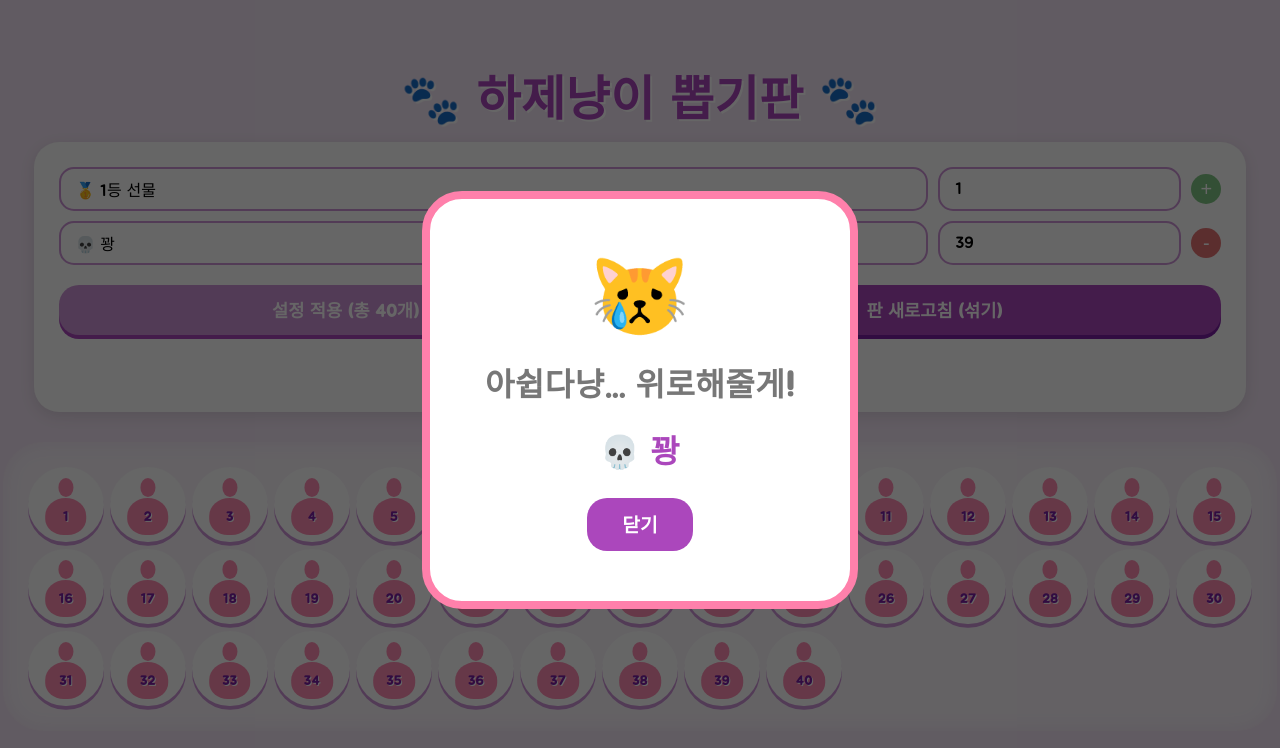
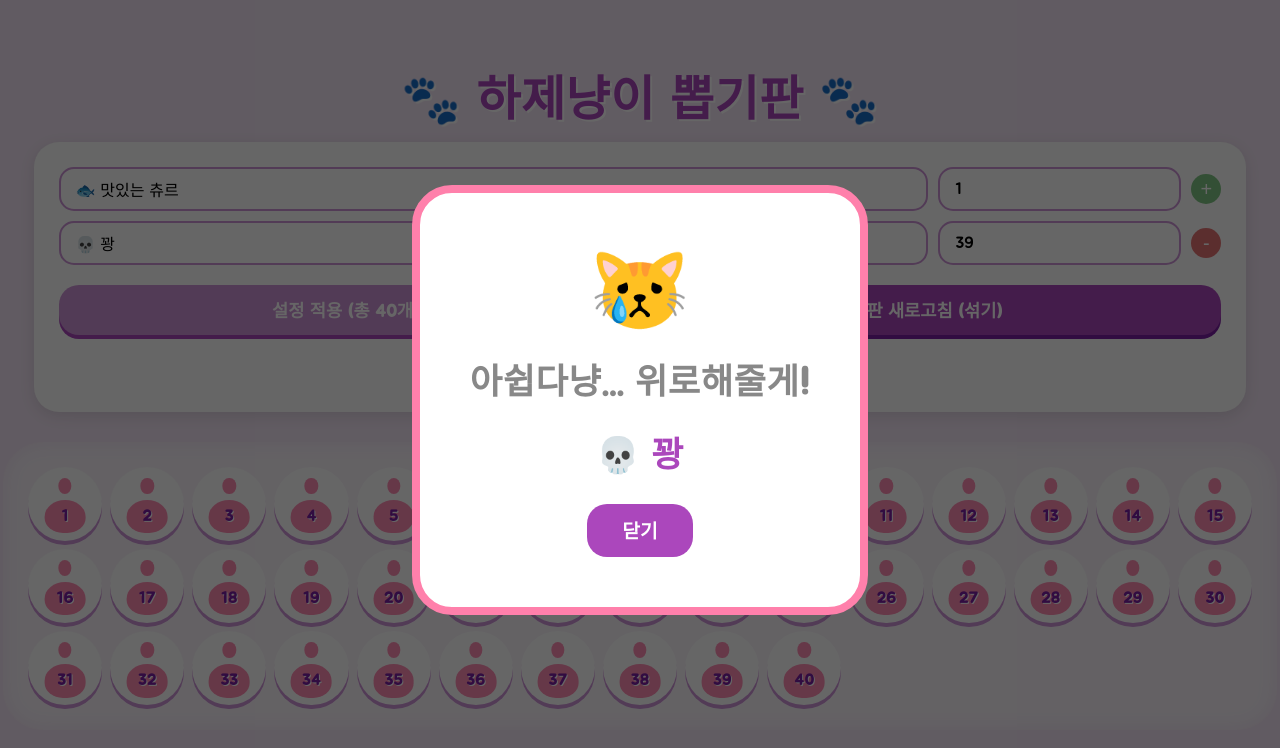
Before and after one commit to GAMZA0123/haje_nayng_2, a plain HTML site: page index.html in a window 1280 px wide. Both pictures are taken after a click on the element "10". Drawn offline with Linux system fonts and the light colour scheme; a web font is replaced by a local one.

Commit message:
index.html

```diff
--- a/index.html
+++ b/index.html
@@ -9,7 +9,7 @@
             --light-purple: #f3e5f5;
             --main-purple: #ce93d8;
             --dark-purple: #ab47bc;
-            --jelly-pink: #ff80ab; /* 젤리 색상 */
+            --jelly-pink: #ff80ab;
             --number-color: #7b1fa2;
             --font-round: 'Jua', 'Gaegu', sans-serif;
         }
@@ -83,25 +83,23 @@
         .reset-btn { background: var(--dark-purple); box-shadow: 0 4px 0 #7b1fa2; }
         .refresh-btn:active, .reset-btn:active { transform: translateY(4px); box-shadow: none; }
 
-        /* 뽑기판 영역 - 가로 20개 레이아웃 개선 */
+        /* 가로 20줄 레이아웃 */
         .board {
             display: grid;
             grid-template-columns: repeat(20, 1fr);
-            gap: clamp(4px, 0.5vw, 10px); /* 간격을 유동적으로 */
+            gap: 8px;
             width: 100%;
-            max-width: 1600px; /* 더 넓게 */
+            max-width: 1600px;
             background: rgba(255, 255, 255, 0.6);
             padding: 25px;
             border-radius: 40px;
             box-shadow: inset 0 0 20px rgba(171, 71, 188, 0.1);
         }
 
-        /* 반응형 대응: 화면이 좁아지면 줄 수 조절 */
         @media (max-width: 1400px) { .board { grid-template-columns: repeat(15, 1fr); } }
         @media (max-width: 1000px) { .board { grid-template-columns: repeat(10, 1fr); } }
         @media (max-width: 600px) { .board { grid-template-columns: repeat(5, 1fr); } }
 
-        /* 발바닥 디자인 복구 및 개선 */
         .paw-item {
             aspect-ratio: 1 / 1;
             width: 100%;
@@ -110,7 +108,7 @@
             position: relative;
             cursor: pointer;
             transition: transform 0.2s;
-            box-shadow: 0 clamp(2px, 0.3vw, 5px) 0 var(--main-purple);
+            box-shadow: 0 4px 0 var(--main-purple);
             display: flex;
             justify-content: center;
             align-items: center;
@@ -118,55 +116,45 @@
 
         .paw-item:hover { transform: scale(1.2); z-index: 10; }
 
-        /* 발바닥 번호 위치 개선 */
         .paw-number {
             position: absolute;
-            bottom: 22%; /* 젤리 중앙보다 약간 위에 */
+            bottom: 20%;
             left: 50%;
             transform: translateX(-50%);
             z-index: 5;
             font-weight: bold;
-            font-size: clamp(10px, 1vw, 16px);
+            font-size: clamp(10px, 1.2vw, 18px);
             color: var(--number-color);
             pointer-events: none;
             text-shadow: 1px 1px 0px white;
         }
 
-        /* 큰 젤리 패드 디자인 복구 */
+        /* 말랑말랑 발바닥 디자인 */
         .paw-item::before {
-            content: '';
-            position: absolute;
-            bottom: 10%; /* 아래쪽 배치 */
-            left: 50%;
+            content: ''; position: absolute; bottom: 10%; left: 50%;
             transform: translateX(-50%);
-            width: 55%; /* 너비 최적화 */
-            height: 48%; /* 높이 최적화 */
+            width: 55%; height: 45%;
             background: var(--jelly-pink);
             border-radius: 50% 50% 45% 45%;
             opacity: 0.9;
-            z-index: 2;
+            z-index: 1;
         }
 
-        /* 작은 발가락 젤리 디자인 복구 */
         .paw-item::after {
-            content: '';
-            position: absolute;
-            top: 15%; /* 위쪽 배치 */
-            left: 50%;
+            content: ''; position: absolute; top: 15%; left: 50%;
             transform: translateX(-50%);
-            width: 20%; /* 개별 발가락 너비 */
-            height: 25%; /* 개별 발가락 높이 */
+            width: 18%; height: 22%;
             background: var(--jelly-pink);
             border-radius: 50%;
-            /* 그림자를 이용해 3개의 발가락 구현, 간격 최적화 */
             box-shadow: -155% 45% 0 var(--jelly-pink), 155% 45% 0 var(--jelly-pink);
             opacity: 0.9;
-            z-index: 3;
+            z-index: 2;
         }
 
         .paw-item.opened { background: #eee; opacity: 0.3; pointer-events: none; box-shadow: none; transform: scale(0.85); }
         .paw-item.opened .paw-number { display: none; }
 
+        /* 팝업 디자인 */
         .modal {
             display: none; position: fixed; top: 0; left: 0; width: 100%; height: 100%;
             background: rgba(0,0,0,0.6); justify-content: center; align-items: center; z-index: 100;
@@ -181,19 +169,12 @@
         }
 
         @keyframes pop { from { transform: scale(0.5); } to { transform: scale(1); } }
-        .reward-text { font-size: 32px; font-weight: bold; color: var(--dark-purple); margin-top: 20px; }
+        .reward-text { font-size: 35px; font-weight: bold; color: var(--dark-purple); margin-top: 20px; }
 
         .close-modal-btn {
-            margin-top: 25px;
-            padding: 12px 35px;
-            border-radius: 20px;
-            border: none;
-            background: var(--dark-purple);
-            color: white;
-            cursor: pointer;
-            font-weight: bold;
-            font-size: 1.2rem;
-            font-family: var(--font-round);
+            margin-top: 25px; padding: 12px 35px; border-radius: 20px; border: none;
+            background: var(--dark-purple); color: white; cursor: pointer;
+            font-weight: bold; font-size: 1.2rem; font-family: var(--font-round);
         }
     </style>
 </head>
@@ -203,7 +184,6 @@
 
     <div class="admin-panel">
         <div id="rewardInputs"></div>
-
         <div class="button-group">
             <button class="refresh-btn" onclick="initBoard()">설정 적용 (총 <span id="totalCountDisplay">0</span>개)</button>
             <button class="reset-btn" onclick="resetCurrentBoard()">판 새로고침 (섞기)</button>
@@ -218,7 +198,7 @@
     <div class="modal" id="resultModal">
         <div class="modal-content">
             <div id="modalIcon" style="font-size: 80px; margin-bottom: 10px;">🐱</div>
-            <h2 id="modalTitle" style="font-size: 2rem; color: #555; margin: 10px 0;">두구두구... 축하한다냥!</h2>
+            <h2 id="modalTitle" style="font-size: 2.2rem; color: #555; margin: 10px 0;">두구두구... 축하한다냥!</h2>
             <div class="reward-text" id="rewardResult">보상 내용</div>
             <button class="close-modal-btn" onclick="closeModal()">닫기</button>
         </div>
@@ -228,16 +208,15 @@
         let gameData = [];
 
         window.onload = function() {
-            // 저장소 이름을 구분하여 20줄 버전으로 새롭게 시작
-            const savedRewards = localStorage.getItem('hajeNyangRewards_v20_pawfix');
+            const savedRewards = localStorage.getItem('hajeNyangRewards_final_v1');
             if (savedRewards) {
                 const rewards = JSON.parse(savedRewards);
                 rewards.forEach((reward, index) => {
                     addRow(reward.name, reward.qty, index === 0);
                 });
             } else {
-                addRow('🥇 1등 선물', 1, true);
-                addRow('💀 꽝', 39, false); // 가로 20줄이니 기본 40개 세팅
+                addRow('🐟 맛있는 츄르', 1, true);
+                addRow('💀 꽝', 39, false);
             }
             updateTotalCount();
             initBoard();
@@ -247,7 +226,6 @@
             const container = document.getElementById('rewardInputs');
             const div = document.createElement('div');
             div.className = 'reward-setting-row';
-
             const btnTag = isFirst
                 ? `<button class="btn-add" onclick="addRow('', 1, false)">+</button>`
                 : `<button class="btn-remove" onclick="removeRow(this)">-</button>`;
@@ -271,41 +249,29 @@
             const rewardNames = document.querySelectorAll('.reward-name');
             const rewardQtys = document.querySelectorAll('.reward-qty');
             const rewardList = [];
-
             rewardNames.forEach((input, index) => {
-                rewardList.push({
-                    name: input.value,
-                    qty: parseInt(rewardQtys[index].value || 0)
-                });
+                rewardList.push({ name: input.value, qty: parseInt(rewardQtys[index].value || 0) });
             });
-
-            localStorage.setItem('hajeNyangRewards_v20_pawfix', JSON.stringify(rewardList));
+            localStorage.setItem('hajeNyangRewards_final_v1', JSON.stringify(rewardList));
             updateTotalCount();
         }
 
         function updateTotalCount() {
             let total = 0;
-            document.querySelectorAll('.reward-qty').forEach(input => {
-                total += parseInt(input.value || 0);
-            });
+            document.querySelectorAll('.reward-qty').forEach(input => { total += parseInt(input.value || 0); });
             document.getElementById('totalCountDisplay').innerText = total;
         }
 
         function initBoard() {
             const rewardNames = document.querySelectorAll('.reward-name');
             const rewardQtys = document.querySelectorAll('.reward-qty');
-
             gameData = [];
             rewardNames.forEach((input, index) => {
                 const name = input.value || "선물";
                 const qty = parseInt(rewardQtys[index].value || 0);
                 for(let i=0; i<qty; i++) { gameData.push(name); }
             });
-
-            if(gameData.length === 0) {
-                alert("보상을 입력해달라냥!");
-                return;
-            }
+            if(gameData.length === 0) { alert("보상을 입력해달라냥!"); return; }
             renderBoard();
         }
 
@@ -317,20 +283,17 @@
         function renderBoard() {
             const board = document.getElementById('gameBoard');
             board.innerHTML = '';
-
             const shuffleData = [...gameData];
             for (let i = shuffleData.length - 1; i > 0; i--) {
                 const j = Math.floor(Math.random() * (i + 1));
                 [shuffleData[i], shuffleData[j]] = [shuffleData[j], shuffleData[i]];
             }
-
             shuffleData.forEach((reward, i) => {
                 const item = document.createElement('div');
                 item.className = 'paw-item';
                 const numSpan = document.createElement('span');
                 numSpan.className = 'paw-number';
                 numSpan.innerText = i + 1;
-
                 item.appendChild(numSpan);
                 item.onclick = () => openReward(reward, item);
                 board.appendChild(item);
@@ -340,17 +303,16 @@
         function openReward(rewardName, element) {
             if (element.classList.contains('opened')) return;
             element.classList.add('opened');
-
             const modalTitle = document.getElementById('modalTitle');
             const modalIcon = document.getElementById('modalIcon');
             const rewardResult = document.getElementById('rewardResult');
 
-            const isFail = rewardName.includes('꽝') || rewardName.includes('다음') || rewardName.includes('아쉽') || rewardName.includes('fail');
+            const isFail = rewardName.includes('꽝') || rewardName.includes('다음') || rewardName.includes('아쉽');
 
             if (isFail) {
                 modalIcon.innerText = "😿";
                 modalTitle.innerText = "아쉽다냥... 위로해줄게!";
-                modalTitle.style.color = "#777";
+                modalTitle.style.color = "#888";
             } else {
                 modalIcon.innerText = "🐱";
                 modalTitle.innerText = "두구두구... 축하한다냥!";
@@ -361,9 +323,7 @@
             document.getElementById('resultModal').style.display = 'flex';
         }
 
-        function closeModal() {
-            document.getElementById('resultModal').style.display = 'none';
-        }
+        function closeModal() { document.getElementById('resultModal').style.display = 'none'; }
     </script>
 </body>
 </html>
```
